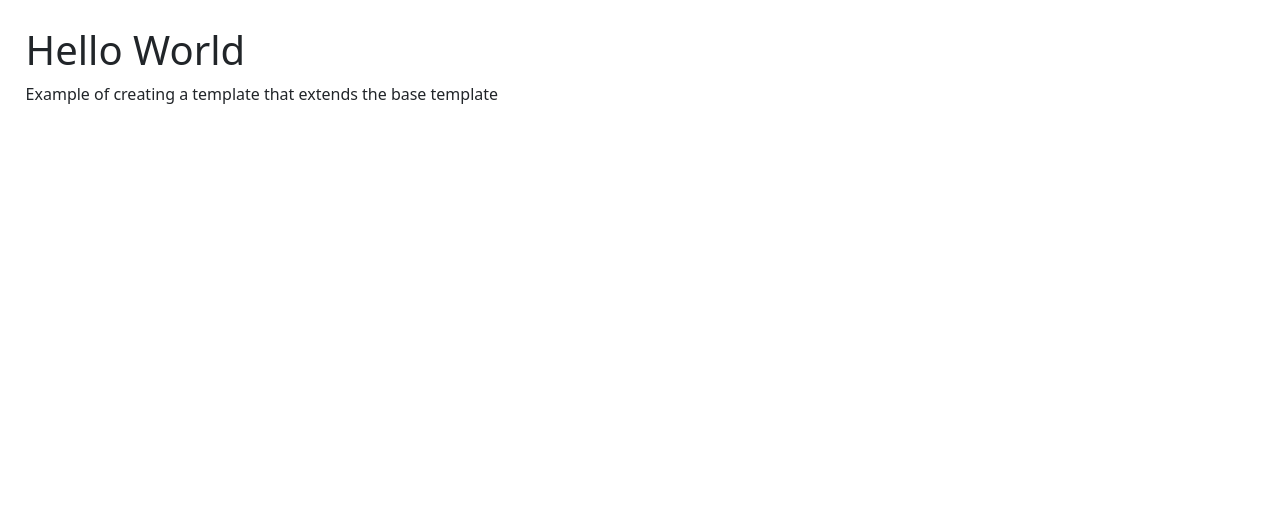
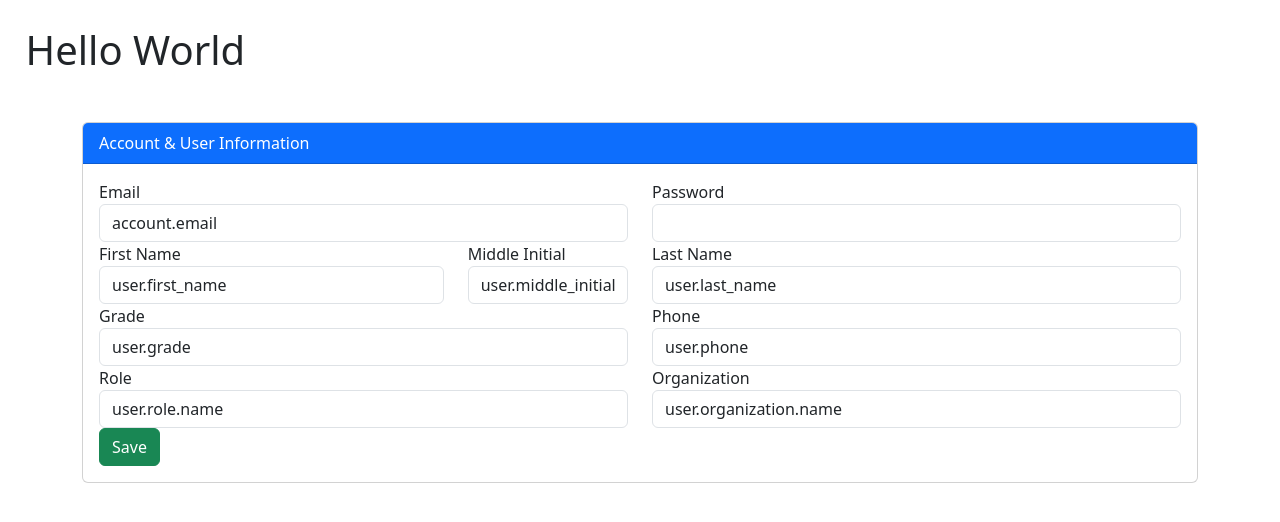
Before and after one commit to ethan-kisiel/virt-341, a Python web app: template src/templates/index.html in a window 1280 px wide. Shown: the top 522 px of the page. Run offline with Jinja, Linux system fonts and the light colour scheme; the template is opened without the code that fills it, so the values that code supplies are empty.

Commit message:
adds test user profile page

```diff
--- a/src/blueprints/student/bp_student.py
+++ b/src/blueprints/student/bp_student.py
@@ -110,4 +110,6 @@ def reports(student_id: int):
     Return:
     Renders the reports template for the student with the given ID
     """
+
+    student = DatabaseManager.get_student()
     return render_template("reports.html", student_id=student_id)
--- a/src/templates/index.html
+++ b/src/templates/index.html
@@ -5,7 +5,90 @@
 {% endblock %}
 
 {% block content %}
-    <p>
-        Example of creating a template that extends the base template
-    </p>
+<div class="container mt-5">
+
+  <!-- Form for updating user and account information -->
+  <div class="card mb-4">
+      <div class="card-header bg-primary text-white">Account & User Information</div>
+      <div class="card-body">
+          <form id="updateUserAccountForm" method="POST" action="/update_account">
+
+              <!-- Email and Password (Account info) -->
+              <div class="row">
+                  <div class="col-md-6">
+                      <div class="form-group">
+                          <label for="email">Email</label>
+                          <input type="email" class="form-control" id="email" name="email" value="{{ 'account.email' }}" required>
+                      </div>
+                  </div>
+                  <div class="col-md-6">
+                      <div class="form-group">
+                          <label for="password">Password</label>
+                          <input type="password" class="form-control" id="password" name="password" required>
+                      </div>
+                  </div>
+              </div>
+
+              <!-- First Name, Middle Initial, Last Name (User info) -->
+              <div class="row">
+                  <div class="col-md-4">
+                      <div class="form-group">
+                          <label for="firstName">First Name</label>
+                          <input type="text" class="form-control" id="firstName" name="firstName" value="{{ 'user.first_name' }}" required>
+                      </div>
+                  </div>
+                  <div class="col-md-2">
+                      <div class="form-group">
+                          <label for="middleInitial">Middle Initial</label>
+                          <input type="text" class="form-control" id="middleInitial" name="middleInitial" value="{{ 'user.middle_initial' }}">
+                      </div>
+                  </div>
+                  <div class="col-md-6">
+                      <div class="form-group">
+                          <label for="lastName">Last Name</label>
+                          <input type="text" class="form-control" id="lastName" name="lastName" value="{{ 'user.last_name' }}" required>
+                      </div>
+                  </div>
+              </div>
+
+              <!-- Grade, Phone -->
+              <div class="row">
+                  <div class="col-md-6">
+                      <div class="form-group">
+                          <label for="grade">Grade</label>
+                          <input type="text" class="form-control" id="grade" name="grade" value="{{ 'user.grade' }}">
+                      </div>
+                  </div>
+                  <div class="col-md-6">
+                      <div class="form-group">
+                          <label for="phone">Phone</label>
+                          <input type="text" class="form-control" id="phone" name="phone" value="{{ 'user.phone' }}">
+                      </div>
+                  </div>
+              </div>
+
+              <!-- Role and Organization -->
+              <div class="row">
+                  <div class="col-md-6">
+                      <div class="form-group">
+                          <label for="role">Role</label>
+                          <input type="text" class="form-control" id="role" name="role" value="{{ 'user.role.name' }}">
+                      </div>
+                  </div>
+                  <div class="col-md-6">
+                      <div class="form-group">
+                          <label for="organization">Organization</label>
+                          <input type="text" class="form-control" id="organization" name="organization" value="{{ 'user.organization.name' }}">
+                      </div>
+                  </div>
+              </div>
+
+
+              <!-- Submit Button -->
+              <button type="submit" class="btn btn-success">Save</button>
+          </form>
+      </div>
+  </div>
+</div>
+
 {% endblock %}
```
